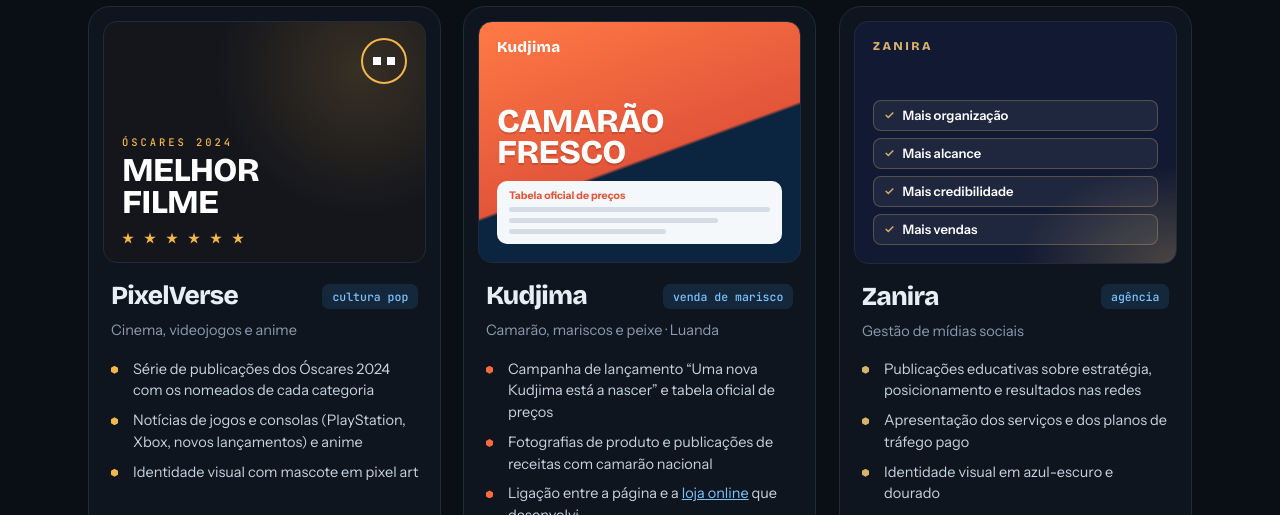
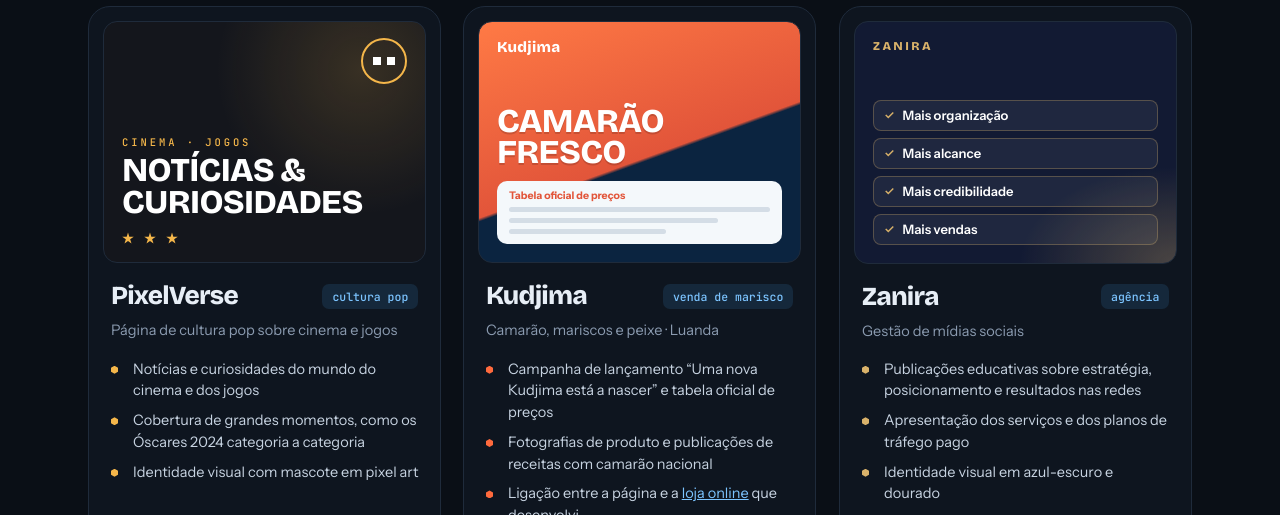
Before and after one commit to DelcioCunha/Meu-Portfolio, a plain HTML site: page projetos.html in a window 1280 px wide. Shown: the part 5720-6235 px from the top of the page. Drawn offline with Linux system fonts and the light colour scheme.

Commit message:
up
up 002

```diff
--- a/projetos.html
+++ b/projetos.html
@@ -248,15 +248,15 @@
       <article class="sm-card card glow" data-reveal style="--b1:#F4B64A;--b2:#14161c">
         <div class="sm-post sp-px" aria-hidden="true">
           <span class="sp-mascot"><i></i><i></i></span>
-          <p class="sp-k">Óscares 2024</p><p class="sp-t">Melhor<br>filme</p>
-          <div class="sp-stars"><i></i><i></i><i></i><i></i><i></i><i></i></div>
+          <p class="sp-k">Cinema · Jogos</p><p class="sp-t">Notícias &amp;<br>curiosidades</p>
+          <div class="sp-stars"><i></i><i></i><i></i></div>
         </div>
         <div class="sm-body">
           <div class="sm-top"><b>PixelVerse</b><span class="tag">cultura pop</span></div>
-          <p class="sm-sector">Cinema, videojogos e anime</p>
+          <p class="sm-sector">Página de cultura pop sobre cinema e jogos</p>
           <ul class="sm-points">
-            <li>Série de publicações dos Óscares 2024 com os nomeados de cada categoria</li>
-            <li>Notícias de jogos e consolas (PlayStation, Xbox, novos lançamentos) e anime</li>
+            <li>Notícias e curiosidades do mundo do cinema e dos jogos</li>
+            <li>Cobertura de grandes momentos, como os Óscares 2024 categoria a categoria</li>
             <li>Identidade visual com mascote em pixel art</li>
           </ul>
           <a class="sm-link" href="https://www.facebook.com/profile.php?id=100095507345387" target="_blank" rel="noopener">Ver página no Facebook <svg class="arrow" viewBox="0 0 16 16" fill="none" stroke="currentColor" stroke-width="1.8" stroke-linecap="round" stroke-linejoin="round"><path d="M5 11 11 5M6 5h5v5"/></svg></a>
--- a/sw.js
+++ b/sw.js
@@ -1,5 +1,5 @@
 /* Service worker — o portfólio funciona offline depois da primeira visita */
-const CACHE = 'dc-portfolio-v6';
+const CACHE = 'dc-portfolio-v7';
 const ASSETS = [
  "./404.html",
  "./assets/css/base.css",
```
Also changed, not shown: experiencia.html (+1 -1 lines).
